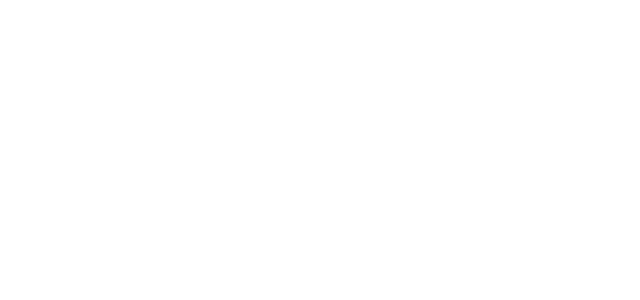
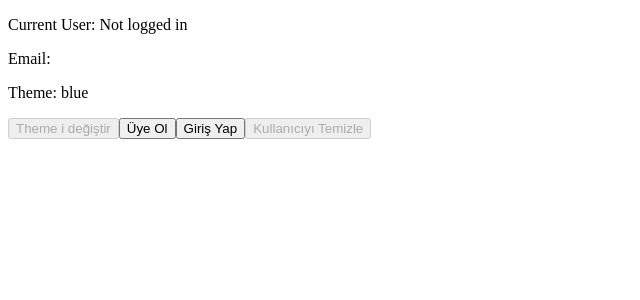
Before and after one commit to ArdicMehmet/Psychologists-Services, a React (Vite) app: page / in a window 1280 px wide. Shown: the top 300 px of the page, without its empty margins (0-640 px from the left). Built offline with nearby package versions, Linux system fonts and the light colour scheme; no server answers.

Commit message:
added redux toolkit, added theme slice, added firebase entegration, created initial function for sign in , signup, logout and currentuser for firebase

```diff
--- a/package.json
+++ b/package.json
@@ -10,8 +10,12 @@
     "preview": "vite preview"
   },
   "dependencies": {
+    "@reduxjs/toolkit": "^2.8.2",
+    "firebase": "^11.8.1",
     "react": "^19.1.0",
-    "react-dom": "^19.1.0"
+    "react-dom": "^19.1.0",
+    "react-redux": "^9.2.0",
+    "redux-persist": "^6.0.0"
   },
   "devDependencies": {
     "@eslint/js": "^9.25.0",
--- a/src/App.jsx
+++ b/src/App.jsx
@@ -1,7 +1,123 @@
+import { useDispatch, useSelector } from "react-redux";
+
 import "./App.css";
+import { selectCurrentTheme } from "./store/slices/theme-slice/selectors";
+import { useEffect, useState } from "react";
+import { onAuthStateChanged } from "firebase/auth";
+import { auth } from "./firebase/firebase";
+import {
+  doCreateUserWithEmailAndPassword,
+  doSignInWithEmailAndPassword,
+  doSignOut,
+} from "./firebase/auth";
+import { setTheme } from "./store/slices/theme-slice/slice";
 
 function App() {
-  return <></>;
+  const [currentUser, setCurrentUser] = useState(null);
+  const [loggedIn, setLoggedIn] = useState(false);
+  const [loading, setLoading] = useState(true);
+  const [error, setError] = useState(null);
+  const theme = useSelector(selectCurrentTheme);
+  const dispatch = useDispatch();
+  useEffect(() => {
+    const unsub = onAuthStateChanged(auth, initializeUser);
+    return unsub;
+  }, []);
+  const initializeUser = async (user) => {
+    try {
+      if (user) {
+        console.log("User authenticated");
+        setLoggedIn(true);
+        setError(null);
+        setCurrentUser({ ...user });
+      } else {
+        console.log("No authenticated user");
+        setCurrentUser(null);
+        setLoggedIn(false);
+      }
+    } catch (err) {
+      console.error("Error in initializeUser:", err);
+      setError(err.message);
+    } finally {
+      setLoading(false);
+    }
+  };
+
+  const handleSignIn = async () => {
+    try {
+      setError(null);
+      const response = await doCreateUserWithEmailAndPassword(
+        "email",
+        "password",
+        "name"
+      );
+      if (!response.success) {
+        console.log("Hata:", response.errorMessage);
+        setError(response.errorMessage);
+        return;
+      }
+      console.log("Kayıt başarılı:", response.data);
+    } catch (err) {
+      console.error("Sign in error:", err);
+      setError(err.message);
+    }
+  };
+
+  const handleSignOut = async () => {
+    try {
+      await doSignOut();
+      setError(null);
+    } catch (err) {
+      console.error("Sign out error:", err);
+      setError(err.message);
+    }
+  };
+
+  const handleLogIn = async () => {
+    try {
+      setError(null);
+      const response = await doSignInWithEmailAndPassword("email", "password");
+      if (!response.success) {
+        console.log("Hata:", response.errorMessage);
+        setError(response.errorMessage);
+        return;
+      }
+    } catch (err) {
+      console.error("Login error:", err);
+      setError(err.message);
+    }
+  };
+
+  const hangleChangeTheme = async () => {
+    if (!currentUser) return;
+    const newTheme = currentUser.theme === "blue" ? "green" : "blue";
+    try {
+      setCurrentUser((prev) => ({ ...prev, theme: newTheme }));
+      dispatch(setTheme(newTheme));
+      console.log("Tema güncellendi:", newTheme);
+    } catch (err) {
+      console.error("Tema güncelleme hatası:", err);
+      setError(err.message);
+    }
+  };
+
+  return (
+    <>
+      <p>Current User: {currentUser?.displayName || "Not logged in"}</p>
+      <p>Email: {currentUser?.email || ""}</p>
+      <p>Theme: {theme}</p>
+      {error && <p style={{ color: "red" }}>Error: {error}</p>}
+      <button onClick={hangleChangeTheme} disabled={!currentUser}>
+        Theme i değiştir
+      </button>
+      <button onClick={handleSignIn}>Üye Ol</button>
+      <button onClick={handleLogIn}>Giriş Yap</button>
+      <button onClick={handleSignOut} disabled={!currentUser}>
+        Kullanıcıyı Temizle
+      </button>
+      {loading && <p>Loading...</p>}
+    </>
+  );
 }
 
 export default App;
--- /dev/null
+++ b/src/firebase/auth.js
@@ -0,0 +1,75 @@
+import { auth } from "./firebase";
+import {
+  createUserWithEmailAndPassword,
+  GoogleAuthProvider,
+  signInWithEmailAndPassword,
+  signInWithPopup,
+  updateProfile,
+  /*sendEmailVerification,
+  sendPasswordResetEmail,
+  updatePassword,*/
+} from "firebase/auth";
+export const doCreateUserWithEmailAndPassword = async (
+  email,
+  password,
+  displayName
+) => {
+  try {
+    const userCredential = await createUserWithEmailAndPassword(
+      auth,
+      email,
+      password
+    );
+    await updateProfile(userCredential.user, {
+      displayName: displayName,
+    });
+    return { success: true, data: userCredential };
+  } catch (error) {
+    return {
+      success: false,
+      errorCode: error.code,
+      errorMessage: error.message,
+    };
+  }
+};
+export const doSignInWithEmailAndPassword = async (email, password) => {
+  try {
+    const userCredential = await signInWithEmailAndPassword(
+      auth,
+      email,
+      password
+    );
+    return { success: true, data: userCredential };
+  } catch (error) {
+    return {
+      success: false,
+      errorCode: error.code,
+      errorMessage: error.message,
+    };
+  }
+};
+
+export const doSignInWithGoogle = async () => {
+  const provider = new GoogleAuthProvider();
+  const result = await signInWithPopup(auth, provider);
+  //const result.user
+  return result;
+};
+
+export const doSignOut = async () => {
+  return auth.signOut();
+};
+
+// export const doPasswordReset = (email) => {
+//   return sendPasswordResetEmail(auth, email);
+// };
+
+// export const doPasswordChange = (password) => {
+//   return updatePassword(auth.currentUser, password);
+// };
+
+// export const doSendEmailVerification = () => {
+//   return sendEmailVerification(auth.currentUser, {
+//     url: `${window.location.origin}/home`,
+//   });
+// };
--- /dev/null
+++ b/src/firebase/firebase.js
@@ -0,0 +1,20 @@
+// Import the functions you need from the SDKs you need
+import { initializeApp } from "firebase/app";
+import { getAuth } from "firebase/auth";
+import { getFirestore } from "firebase/firestore";
+
+const firebaseConfig = {
+  apiKey: import.meta.env.VITE_API_KEY,
+  authDomain: import.meta.env.VITE_AUTH_DOMAIN,
+  projectId: import.meta.env.VITE_PROJECT_ID,
+  storageBucket: import.meta.env.VITE_STORAGE_BUCKET,
+  messagingSenderId: import.meta.env.VITE_MESSAGING_SENDER_ID,
+  appId: import.meta.env.VITE_APP_ID,
+  measurementId: import.meta.env.VITE_MEASUREMENT_ID,
+};
+// Initialize Firebase
+const app = initializeApp(firebaseConfig);
+const auth = getAuth(app);
+const db = getFirestore(app);
+
+export { auth, app, db };
--- a/src/main.jsx
+++ b/src/main.jsx
@@ -1,9 +1,14 @@
 import { createRoot } from "react-dom/client";
 import "./index.css";
 import App from "./App.jsx";
+import { persistor, store } from "./store/index.js";
+import { Provider } from "react-redux";
+import { PersistGate } from "redux-persist/integration/react";
 
 createRoot(document.getElementById("root")).render(
-  <>
-    <App />
-  </>
+  <Provider store={store}>
+    <PersistGate loading={null} persistor={persistor}>
+      <App />
+    </PersistGate>
+  </Provider>
 );
--- /dev/null
+++ b/src/store/index.js
@@ -0,0 +1,44 @@
+import { configureStore, combineReducers } from "@reduxjs/toolkit";
+import {
+  persistStore,
+  persistReducer,
+  FLUSH,
+  REHYDRATE,
+  PAUSE,
+  PERSIST,
+  PURGE,
+  REGISTER,
+} from "redux-persist";
+import storage from "redux-persist/lib/storage";
+import { useDispatch, useSelector } from "react-redux";
+
+//import authReducer from "./slices/auth-slice/slice";
+import themeReducer from "./slices/theme-slice/slice";
+const rootReducer = combineReducers({
+  theme: themeReducer,
+});
+
+const persistConfig = {
+  key: "root",
+  storage,
+  whitelist: ["theme"],
+  blacklist: [],
+};
+
+const persistedReducer = persistReducer(persistConfig, rootReducer);
+
+export const store = configureStore({
+  reducer: persistedReducer,
+  middleware: (getDefaultMiddleware) =>
+    getDefaultMiddleware({
+      serializableCheck: {
+        ignoredActions: [FLUSH, REHYDRATE, PAUSE, PERSIST, PURGE, REGISTER],
+      },
+    }),
+});
+
+export const persistor = persistStore(store);
+
+// Custom hooks for dispatch and selector
+export const useAppDispatch = () => useDispatch();
+export const useAppSelector = useSelector;
--- /dev/null
+++ b/src/store/slices/theme-slice/selectors.js
@@ -0,0 +1,2 @@
+export const selectCurrentTheme = (state) => state.theme.currentTheme;
+export const selectCurrentColors = (state) => state.theme.colors;
--- /dev/null
+++ b/src/store/slices/theme-slice/slice.js
@@ -0,0 +1,40 @@
+import { createSlice } from "@reduxjs/toolkit";
+
+// Tema renkleri
+const themes = {
+  blue: {
+    primary: "#3b82f6",
+    secondary: "#93c5fd",
+    background: "#eff6ff",
+    text: "#1e3a8a",
+  },
+  green: {
+    primary: "#10b981",
+    secondary: "#6ee7b7",
+    background: "#ecfdf5",
+    text: "#064e3b",
+  },
+  purple: {
+    primary: "#8b5cf6",
+    secondary: "#c4b5fd",
+    background: "#f5f3ff",
+    text: "#4c1d95",
+  },
+};
+const initialState = {
+  currentTheme: "blue",
+  colors: themes.blue,
+};
+const themeSlice = createSlice({
+  name: "theme",
+  initialState,
+  reducers: {
+    setTheme: (state, action) => {
+      state.currentTheme = action.payload;
+      state.colors = themes[action.payload];
+    },
+  },
+});
+
+export const { setTheme } = themeSlice.actions;
+export default themeSlice.reducer;
```
Also changed, not shown: 2 other files (tests, documents, lock files or other folders).
